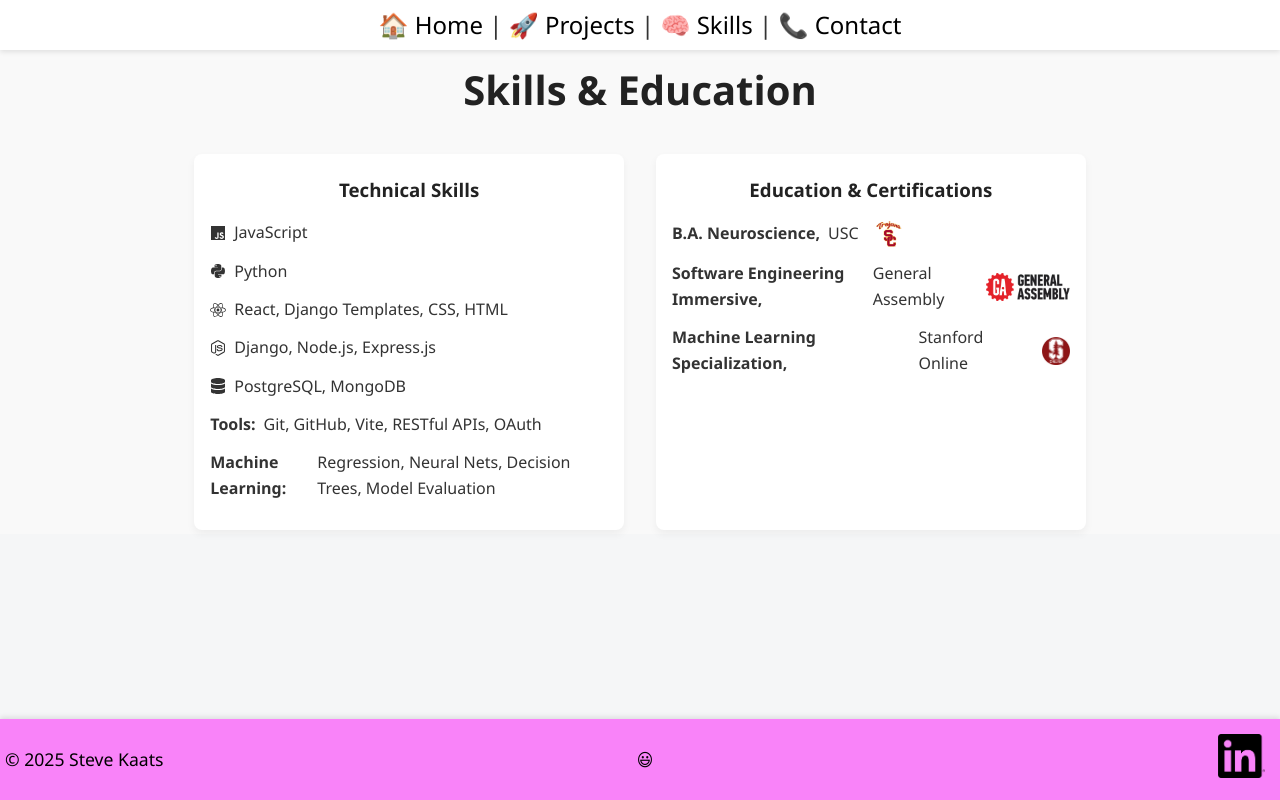
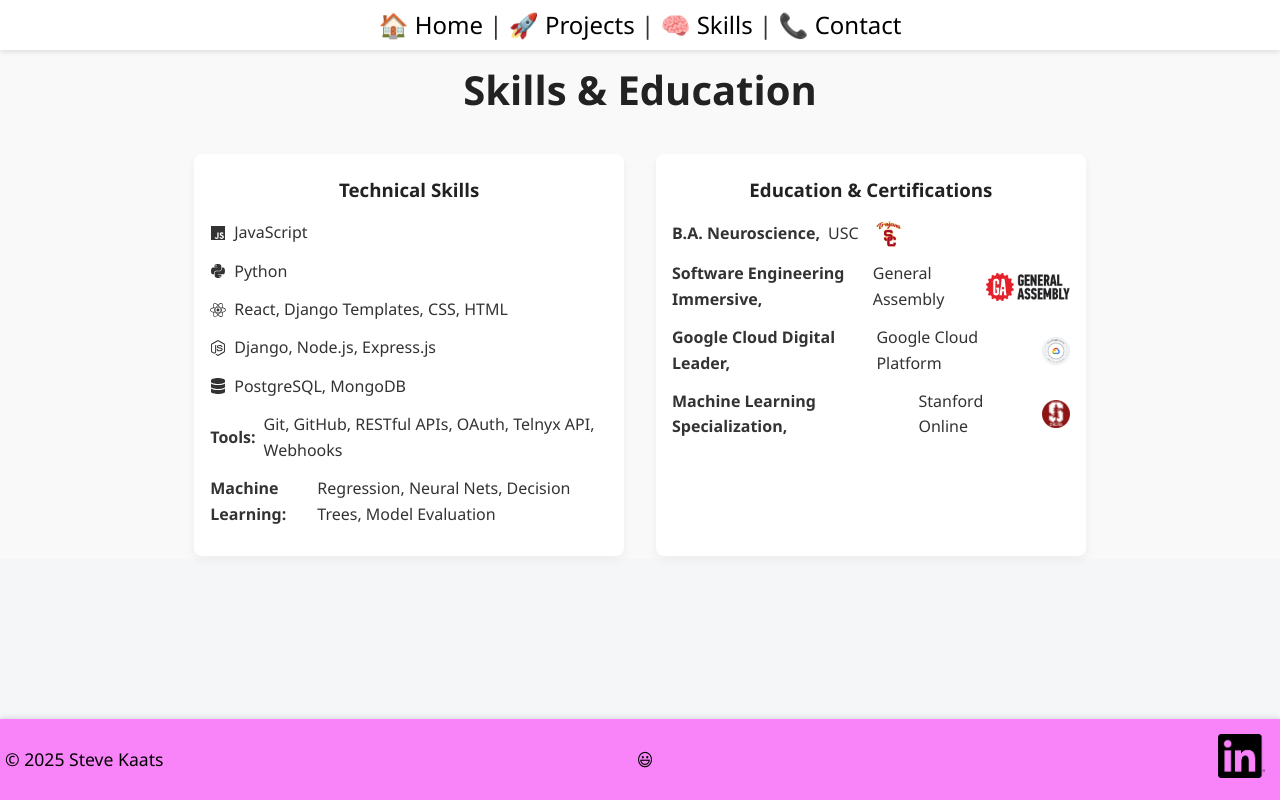
Before and after one commit to skaats22/portfolio, a React (Vite) app: page /skills in a window 1280 px wide. Built offline with nearby package versions, Linux system fonts and the light colour scheme.

Commit message:
Added gcp to skills page

```diff
--- a/src/pages/Skills/Skills.jsx
+++ b/src/pages/Skills/Skills.jsx
@@ -3,6 +3,7 @@ import "./Skills.css";
 import uscLogo from "../../assets/usc-logo.png";
 import galogo from "../../assets/galogo.webp";
 import stanfordlogo from "../../assets/stanfordlogo.jpg";
+import gcpLogo from "../../assets/gcpLogo.png"
 import Timeline from "../../components/Timeline/Timeline";
 import { FaPython, FaReact, FaDatabase, FaNodeJs, FaJs } from "react-icons/fa";
 
@@ -20,7 +21,7 @@ export default function Skills() {
             <li><FaReact /> React, Django Templates, CSS, HTML</li>
             <li><FaNodeJs /> Django, Node.js, Express.js</li>
             <li><FaDatabase /> PostgreSQL, MongoDB</li>
-            <li><b>Tools:</b>Git, GitHub, Vite, RESTful APIs, OAuth</li>
+            <li><b>Tools:</b>Git, GitHub, RESTful APIs, OAuth, Telnyx API, Webhooks</li>
             <li><b>Machine Learning:</b>Regression, Neural Nets, Decision Trees, Model Evaluation</li>
           </ul>
         </div>
@@ -30,15 +31,19 @@ export default function Skills() {
           <ul>
             <li>
               <strong>B.A. Neuroscience,</strong>USC
-              <img src={uscLogo} alt="USC" className="edu-logo" />
+              <img src={uscLogo} alt="USC Logo" className="edu-logo" />
             </li>
             <li>
               <strong>Software Engineering Immersive,</strong>General Assembly
-              <img src={galogo} alt="GA" className="edu-logo" />
+              <img src={galogo} alt="GA Logo" className="edu-logo" />
+            </li>
+            <li>
+              <strong>Google Cloud Digital Leader,</strong>Google Cloud Platform
+              <img src={gcpLogo} alt="GCP Logo" className="edu-logo" />
             </li>
             <li>
               <strong>Machine Learning Specialization,</strong>Stanford Online
-              <img src={stanfordlogo} alt="Stanford" className="edu-logo" />
+              <img src={stanfordlogo} alt="Stanford Logo" className="edu-logo" />
             </li>
           </ul>
         </div>
```
